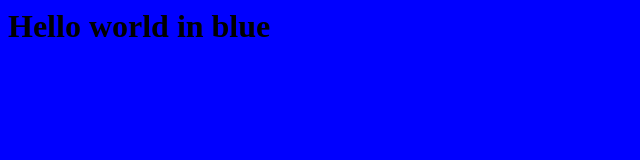
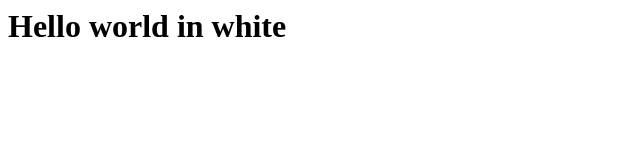
Before and after one commit to DipayanP007/image-updater-repo-1, a plain HTML site: page index.html in a window 1280 px wide. Shown: the whole page, without its empty margins (0-640 px from the left). Drawn offline with Linux system fonts and the light colour scheme.

```diff
--- a/index.html
+++ b/index.html
@@ -1,3 +1,3 @@
-<body bgcolor=blue>
-    <h1>Hello world in blue</h1>
+<body bgcolor=white>
+    <h1>Hello world in white</h1>
 </body>
```
